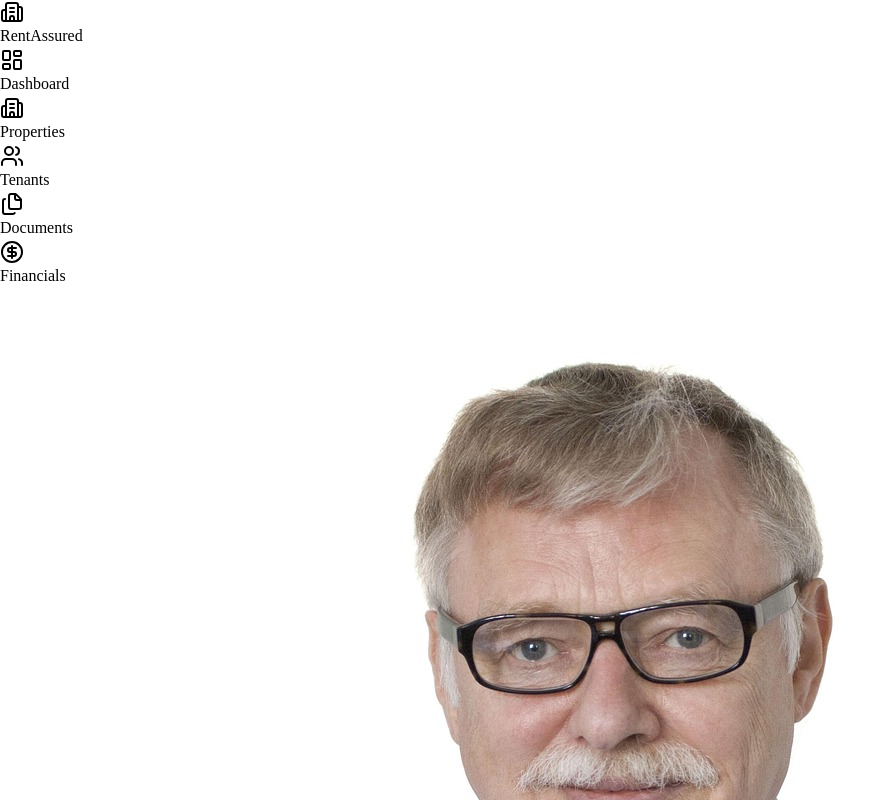
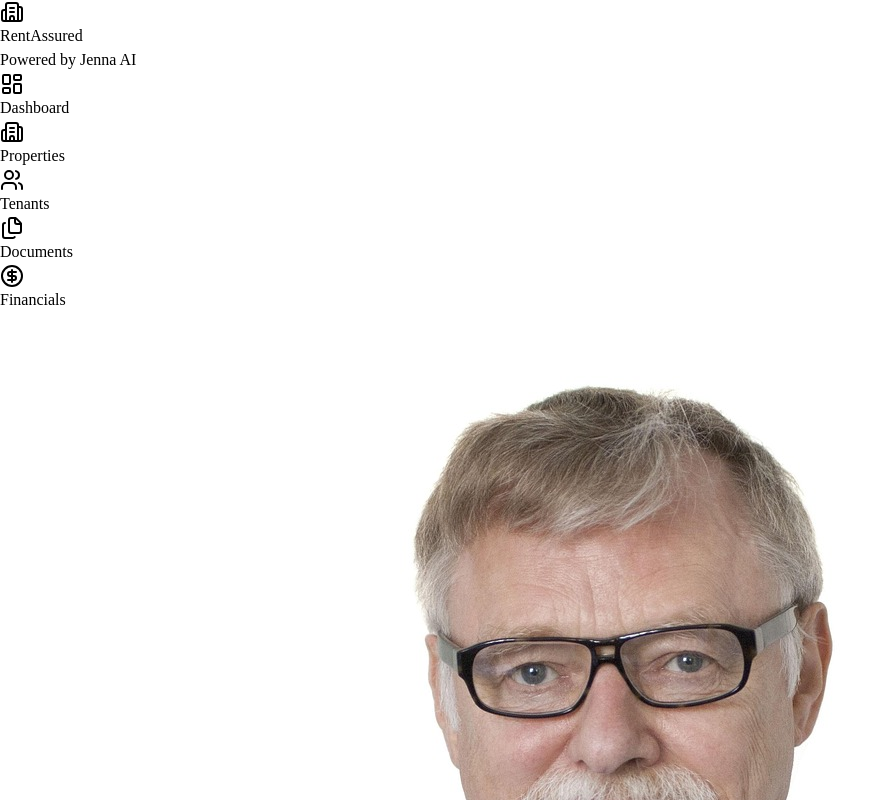
Before and after one commit to NeeleshRambally/Property-Nexus-Manager, a React (Vite) app in the folder client/: page /properties in a window 1280 px wide. Shown: the top 800 px of the page, without its empty margins (0-896 px from the left). Built offline with nearby package versions, Linux system fonts and the light colour scheme; sample sign-in values are in the browser's storage; a web font is replaced by a local one.

Commit message:
Adding jenna ai branding

```diff
--- a/client/index.html
+++ b/client/index.html
@@ -5,13 +5,13 @@
     <meta name="viewport" content="width=device-width, initial-scale=1.0, maximum-scale=1" />
 
     <meta property="og:title" content="RentAssured Dashboard" />
-    <meta property="og:description" content="Modern property management dashboard for landlords and property managers." />
+    <meta property="og:description" content="Modern property management dashboard powered by Jenna AI for landlords and property managers." />
     <meta property="og:type" content="website" />
     <meta property="og:image" content="https://replit.com/public/images/opengraph.png" />
     <meta name="twitter:card" content="summary_large_image" />
     <meta name="twitter:site" content="@replit" />
     <meta name="twitter:title" content="RentAssured Dashboard" />
-    <meta name="twitter:description" content="Modern property management dashboard for landlords and property managers." />
+    <meta name="twitter:description" content="Modern property management dashboard powered by Jenna AI for landlords and property managers." />
     <meta name="twitter:image" content="https://replit.com/public/images/opengraph.png" />
 
     <meta name="apple-mobile-web-app-capable" content="yes">
@@ -114,6 +114,7 @@
         </svg>
       </div>
       <div class="loader-text">RentAssured</div>
+      <div style="color: rgba(255,255,255,0.6); font-size: 14px; font-weight: 500; margin-top: -20px; margin-bottom: 20px;">Powered by Jenna AI</div>
       <div class="loader-spinner"></div>
     </div>
 
--- a/client/src/components/AIEnhanceButton.tsx
+++ b/client/src/components/AIEnhanceButton.tsx
@@ -65,7 +65,7 @@ export function AIEnhanceButton({
       onAccept(data.enhancedDescription);
 
       toast({
-        title: "AI Enhancement Ready",
+        title: "Jenna AI Enhancement Ready",
         description: "Review the enhanced description and accept or reject it.",
       });
     } catch (error) {
@@ -142,7 +142,7 @@ export function AIEnhanceButton({
       className={className}
     >
       <Sparkles className={`${size === 'sm' ? 'w-3.5 h-3.5' : 'w-4 h-4'} mr-2`} />
-      {isEnhancing ? "Enhancing..." : "Enhance with AI"}
+      {isEnhancing ? "Enhancing..." : "Enhance with Jenna"}
     </Button>
   );
 }
--- a/client/src/components/AITenantSummaryModal.tsx
+++ b/client/src/components/AITenantSummaryModal.tsx
@@ -37,7 +37,7 @@ export function AITenantSummaryModal({
         {children || (
           <Button variant="outline" size="sm" className="rounded-full">
             <Sparkles className="w-4 h-4 mr-2" />
-            AI Summary
+            Jenna AI Summary
           </Button>
         )}
       </DialogTrigger>
@@ -45,7 +45,7 @@ export function AITenantSummaryModal({
         <DialogHeader>
           <div className="flex items-center gap-2">
             <Sparkles className="w-5 h-5 text-primary" />
-            <DialogTitle>AI-Generated Tenant Analysis</DialogTitle>
+            <DialogTitle>Jenna AI Tenant Analysis</DialogTitle>
           </div>
           <DialogDescription>
             Analysis for {tenantName}
--- a/client/src/components/layout/SidebarLayout.tsx
+++ b/client/src/components/layout/SidebarLayout.tsx
@@ -47,11 +47,14 @@ export function SidebarLayout({ children }: { children: React.ReactNode }) {
       {/* Desktop Sidebar */}
       <div className="w-72 bg-white dark:bg-[#1C1C1E] border-r border-black/5 dark:border-white/5 hidden md:flex flex-col z-10">
         <div className="h-20 flex items-center px-8">
-          <div className="flex items-center gap-3 text-primary">
-            <div className="w-8 h-8 bg-primary rounded-lg flex items-center justify-center text-white shadow-lg shadow-primary/20">
-              <Building2 className="w-5 h-5" />
+          <div className="flex flex-col gap-0.5">
+            <div className="flex items-center gap-3 text-primary">
+              <div className="w-8 h-8 bg-primary rounded-lg flex items-center justify-center text-white shadow-lg shadow-primary/20">
+                <Building2 className="w-5 h-5" />
+              </div>
+              <span className="font-bold text-2xl tracking-tight text-black dark:text-white">RentAssured</span>
             </div>
-            <span className="font-bold text-2xl tracking-tight text-black dark:text-white">RentAssured</span>
+            <span className="text-[10px] font-medium text-muted-foreground ml-11">Powered by Jenna AI</span>
           </div>
         </div>
 
--- a/client/src/hooks/useAIEnhance.ts
+++ b/client/src/hooks/useAIEnhance.ts
@@ -47,7 +47,7 @@ export function useAIEnhance(options?: UseAIEnhanceOptions) {
 
       toast({
         title: "Success",
-        description: "Text enhanced with AI!",
+        description: "Text enhanced with Jenna AI!",
       });
 
       return enhancedText;
```
Also changed, not shown: client/public/manifest.json.
